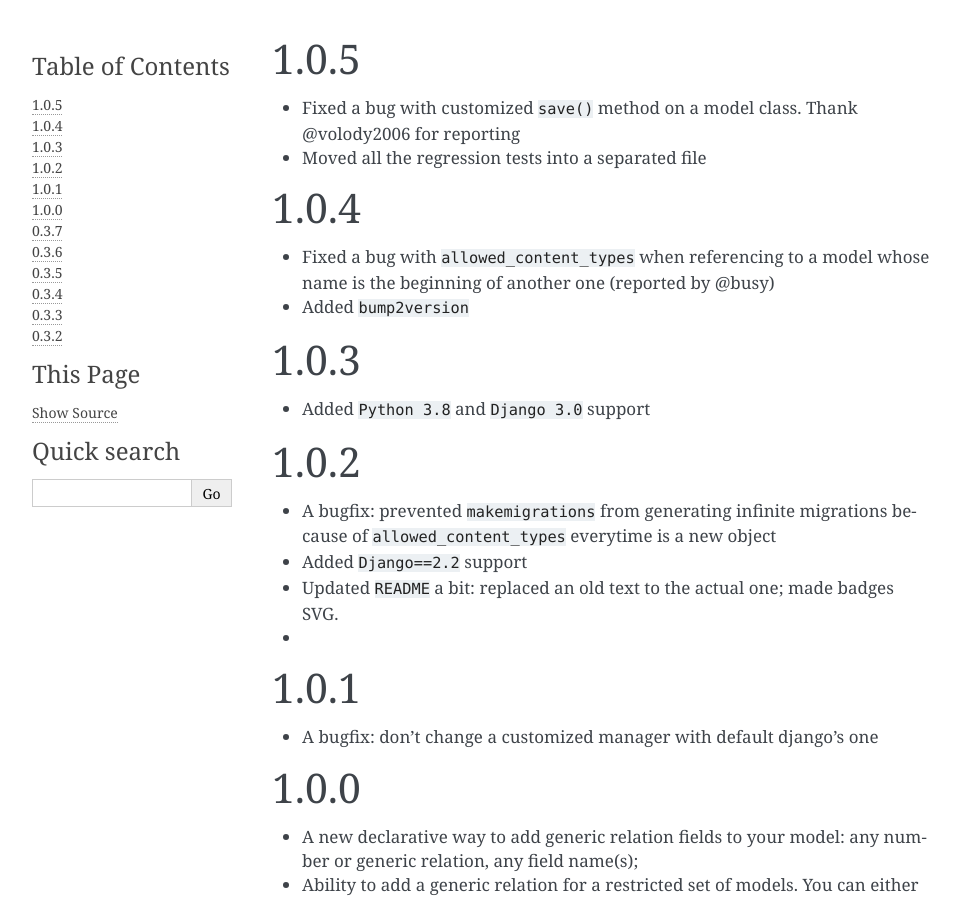
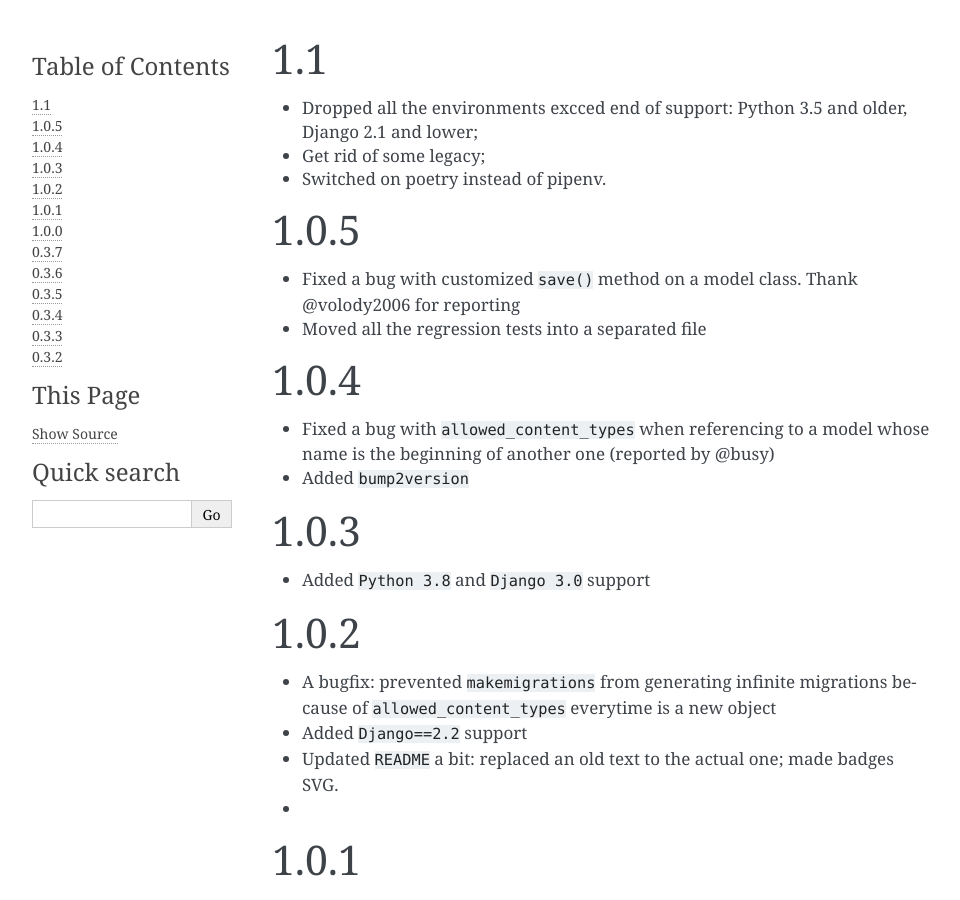
Before and after one commit to marazmiki/django-generic-helpers, a Sphinx documentation site: the page built from docs/changelog.rst, in a window 1280 px wide and 900 px high. Shown: the whole window, without its empty margins (148-1108 px from the left). Built offline with Sphinx 7.4.7, drawn with Linux system fonts in a browser that asks for light colours.

Commit message:
A bit of history

```diff
--- a/docs/changelog.rst
+++ b/docs/changelog.rst
@@ -1,3 +1,11 @@
+1.1
+---
+
+* Dropped all the environments excced end of support: Python 3.5 and older, Django 2.1 and lower;
+* Get rid of some legacy;
+* Switched on poetry instead of pipenv.
+
+
 1.0.5
 -----
 
```
